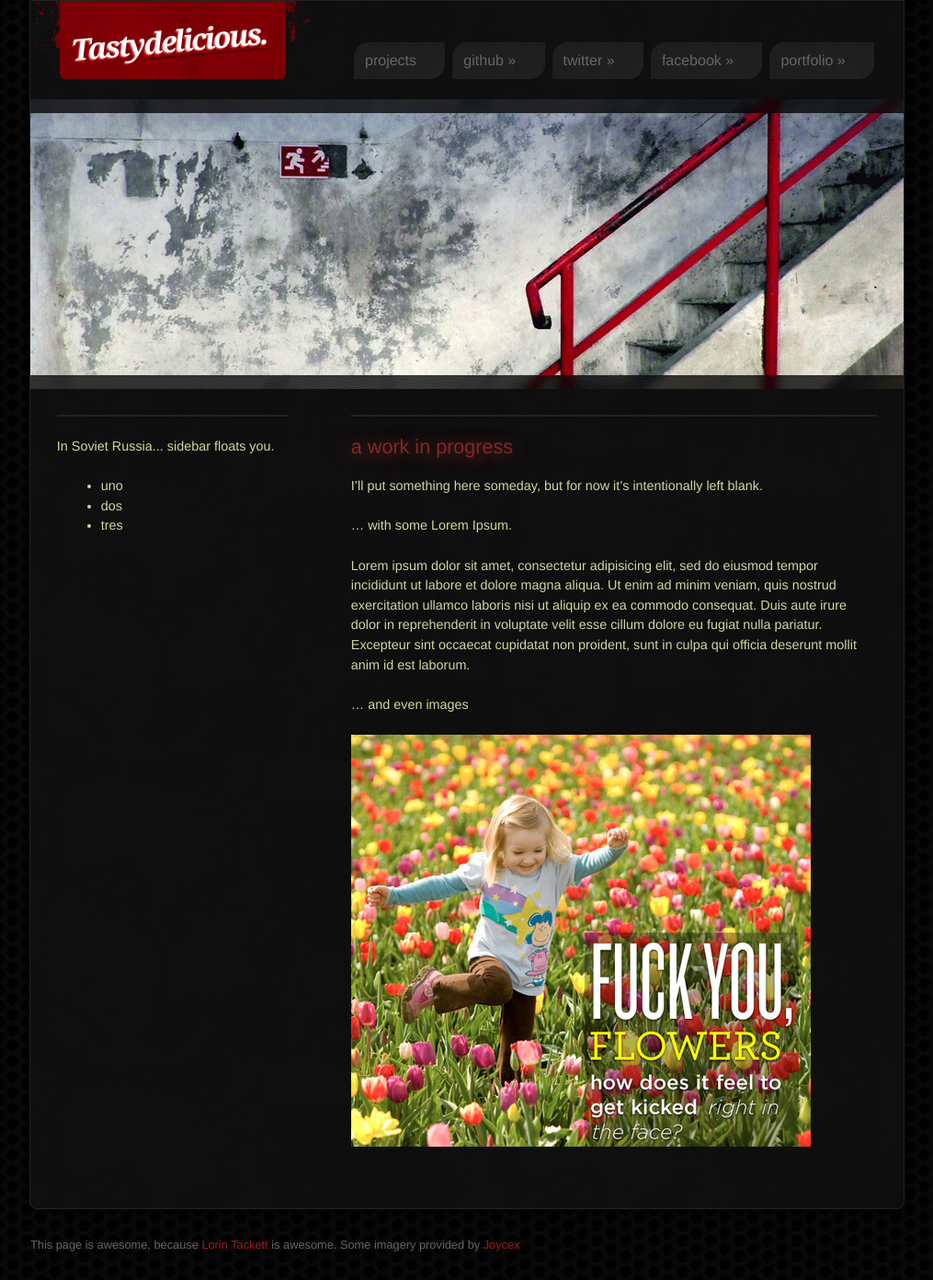
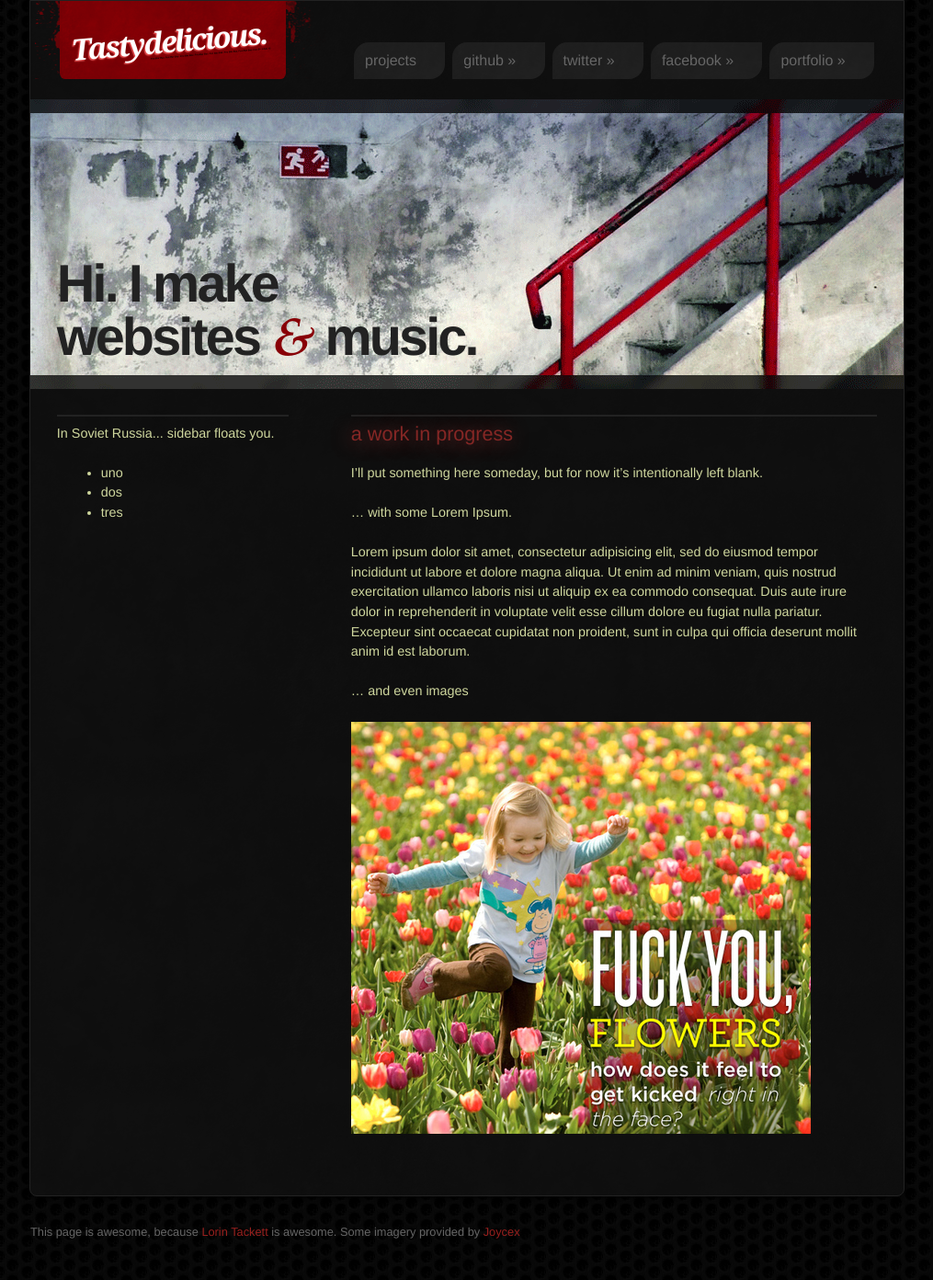
Before and after one commit to ltackett/tastydeliciousness, a Jekyll site: the page built from index.markdown, in a window 1280 px wide. Shown: the whole page at 92% size, without its empty margins (132-1147 px from the left). Built offline with Jekyll 4.4.1, drawn with Linux system fonts in a browser that asks for light colours; Markdown is read by kramdown in place of the engine named in the settings; comment, search, counter and statistics services are not loaded.

Commit message:
messagey-bit and some ampersand love

```diff
--- a/_layouts/default.html
+++ b/_layouts/default.html
@@ -44,7 +40,7 @@ imgs: images/sauce
                 <div id="logo">
                     <div id="inner-logo">
                         <h1><a href="index.html">Tastydelicious.</a></h1>
-                        <p>Foo Bar Baz. Foo Bar Baz. Foo Bar Baz. Foo Bar Baz. Foo Bar Baz. Foo Bar Baz. Foo Bar Baz. Foo B-- o hai. =)</p>
+                        <p>Foo Bar Baz.</p>
                     </div>
                 </div>
             </div>
@@ -64,6 +60,10 @@ imgs: images/sauce
 
         </div>
         <div id="content">
+
+            <div id="messagy-bit">
+                <h2>Hi. I make<br />websites <span class="amp">&amp;</span> music.</h2>
+            </div>
 
             <div class="primary-column">
                 <div class="block">
--- a/stylesheets/screen.css
+++ b/stylesheets/screen.css
@@ -210,22 +210,27 @@ a img {
     color: #111111; }
 
 /* line 12, ../sass/screen.sass */
-html, html body {
+body {
   font-family: "Helvetica Neue", helvetica, arial, sans-serif; }
 
 /* line 15, ../sass/screen.sass */
+#content span.amp {
+  font-family: "Palatino Linotype", Constantia, Times, "Times New Roman", serif;
+  font-style: italic; }
+
+/* line 19, ../sass/screen.sass */
 body {
   background: url(../images/mesh.png) #121212; }
 
-/* line 18, ../sass/screen.sass */
+/* line 22, ../sass/screen.sass */
 a.base, #wrapper #content a, #footer a {
   color: #99201e;
   text-decoration: none; }
-  /* line 21, ../sass/screen.sass */
+  /* line 25, ../sass/screen.sass */
   a.base:hover, #wrapper #content a:hover, #footer a:hover {
     text-decoration: underline; }
 
-/* line 24, ../sass/screen.sass */
+/* line 28, ../sass/screen.sass */
 #wrapper {
   width: 950px;
   margin: 0 auto;
@@ -259,17 +264,17 @@ a.base, #wrapper #content a, #footer a {
   /* line 8, ../../../../../Library/Ruby/Gems/1.8/gems/compass-0.10.0.rc5/frameworks/compass/stylesheets/compass/utilities/general/_hacks.scss */
   #wrapper {
     display: block; }
-  /* line 32, ../sass/screen.sass */
+  /* line 36, ../sass/screen.sass */
   #wrapper #content {
     overflow: hidden;
     color: #cfd79e;
     font-size: 90%; }
-    /* line 37, ../sass/screen.sass */
-    #wrapper #content h1, #wrapper #content h2, #wrapper #content h3, #wrapper #content h4, #wrapper #content h5, #wrapper #content h6 {
+    /* line 41, ../sass/screen.sass */
+    #wrapper #content h3, #wrapper #content h4, #wrapper #content h5, #wrapper #content h6 {
       text-shadow: -2px 2px 20px rgba(255, 100, 100, 0.5);
       color: #852725; }
 
-/* line 47, ../sass/screen.sass */
+/* line 54, ../sass/screen.sass */
 .link-box {
   display: -moz-box;
   display: -webkit-box;
@@ -277,8 +282,65 @@ a.base, #wrapper #content a, #footer a {
   height: 100%;
   width: 100%;
   margin-top: 2.8em; }
+  /* line 60, ../sass/screen.sass */
+  .link-box a {
+    -moz-transition-property: all;
+    -webkit-transition-property: all;
+    -o-transition-property: all;
+    transition-property: all;
+    -moz-transition-duration: 0.3s;
+    -webkit-transition-duration: 0.3s;
+    -o-transition-duration: 0.3s;
+    transition-duration: 0.3s;
+    -moz-transition-timing-function: ease-in-out;
+    -webkit-transition-timing-function: ease-in-out;
+    -o-transition-timing-function: ease-in-out;
+    transition-timing-function: ease-in-out;
+    border-top-left-radius: 1em;
+    -moz-border-radius-topleft: 1em;
+    -webkit-border-top-left-radius: 1em;
+    -moz-border-radius-topleft: 1em;
+    -webkit-border-top-left-radius: 1em;
+    -o-border-top-left-radius: 1em;
+    -ms-border-top-left-radius: 1em;
+    -khtml-border-top-left-radius: 1em;
+    border-top-left-radius: 1em;
+    border-bottom-right-radius: 1em;
+    -moz-border-radius-bottomright: 1em;
+    -webkit-border-bottom-right-radius: 1em;
+    -moz-border-radius-bottomright: 1em;
+    -webkit-border-bottom-right-radius: 1em;
+    -o-border-bottom-right-radius: 1em;
+    -ms-border-bottom-right-radius: 1em;
+    -khtml-border-bottom-right-radius: 1em;
+    border-bottom-right-radius: 1em;
+    -moz-box-flex: 1;
+    -webkit-box-flex: 1;
+    box-flex: 1;
+    display: block;
+    display: block;
+    color: #666666;
+    padding: 0.75em;
+    vertical-align: 0;
+    margin-right: 0.5em;
+    text-decoration: none;
+    background-image: url(../images/fabric.png);
+    background-color: #222222;
+    background-attachment: fixed;
+    white-space: nowrap; }
+    /* line 75, ../sass/screen.sass */
+    .link-box a[rel="external"]:after {
+      content: " »"; }
+    /* line 77, ../sass/screen.sass */
+    .link-box a:hover {
+      color: white;
+      background-color: #8b0006;
+      padding-right: 85px; }
+    /* line 81, ../sass/screen.sass */
+    .link-box a:last-child, .link-box a:last-child:hover {
+      margin-right: 0; }
 
-/* line 56, ../sass/screen.sass */
+/* line 87, ../sass/screen.sass */
 #header {
   overflow: hidden;
   display: inline-block;
@@ -287,7 +349,7 @@ a.base, #wrapper #content a, #footer a {
   #header {
     display: block; }
 
-/* line 60, ../sass/screen.sass */
+/* line 91, ../sass/screen.sass */
 #logo {
   border-bottom-left-radius: 0.4em;
   -moz-border-radius-bottomleft: 0.4em;
@@ -310,7 +372,7 @@ a.base, #wrapper #content a, #footer a {
   padding-top: 1em;
   margin: 0 2em;
   background: url(../images/fabric.png) #8b0006; }
-  /* line 65, ../sass/screen.sass */
+  /* line 96, ../sass/screen.sass */
   #logo #inner-logo {
     -moz-transform-origin: 20% 50%;
     -webkit-transform-origin: 20% 50%;
@@ -321,10 +383,10 @@ a.base, #wrapper #content a, #footer a {
     -o-transform: scale(0.5) rotate(-5deg);
     transform: scale(0.5) rotate(-5deg);
     width: 28em; }
-    /* line 69, ../sass/screen.sass */
+    /* line 100, ../sass/screen.sass */
     .csstransforms #logo #inner-logo {
       margin-left: -2em; }
-  /* line 73, ../sass/screen.sass */
+  /* line 104, ../sass/screen.sass */
   #logo h1 {
     text-shadow: -0.04em 0.04em 0.04em rgba(255, 100, 100, 0.8);
     letter-spacing: -0.07em;
@@ -333,77 +395,22 @@ a.base, #wrapper #content a, #footer a {
     font-size: 4em;
     font-weight: bold;
     font-style: italic; }
-    /* line 82, ../sass/screen.sass */
+    /* line 113, ../sass/screen.sass */
     #logo h1 a {
       color: white;
       text-decoration: none; }
-  /* line 86, ../sass/screen.sass */
+  /* line 117, ../sass/screen.sass */
   #logo p {
     color: black;
     margin-left: 34em;
     font-size: 5px;
     font-style: italic;
     font-weight: bold; }
+    /* line 126, ../sass/screen.sass */
+    #logo p:after {
+      content: " Foo Bar Baz. Foo Bar Baz. Foo Bar Baz. Foo Bar Baz. Foo Bar Baz. Foo Bar Baz. Foo B-- o hai. =)"; }
 
-/* line 99, ../sass/screen.sass */
-.link-box a {
-  -moz-transition-property: all;
-  -webkit-transition-property: all;
-  -o-transition-property: all;
-  transition-property: all;
-  -moz-transition-duration: 0.3s;
-  -webkit-transition-duration: 0.3s;
-  -o-transition-duration: 0.3s;
-  transition-duration: 0.3s;
-  -moz-transition-timing-function: ease-in-out;
-  -webkit-transition-timing-function: ease-in-out;
-  -o-transition-timing-function: ease-in-out;
-  transition-timing-function: ease-in-out;
-  border-top-left-radius: 1em;
-  -moz-border-radius-topleft: 1em;
-  -webkit-border-top-left-radius: 1em;
-  -moz-border-radius-topleft: 1em;
-  -webkit-border-top-left-radius: 1em;
-  -o-border-top-left-radius: 1em;
-  -ms-border-top-left-radius: 1em;
-  -khtml-border-top-left-radius: 1em;
-  border-top-left-radius: 1em;
-  border-bottom-right-radius: 1em;
-  -moz-border-radius-bottomright: 1em;
-  -webkit-border-bottom-right-radius: 1em;
-  -moz-border-radius-bottomright: 1em;
-  -webkit-border-bottom-right-radius: 1em;
-  -o-border-bottom-right-radius: 1em;
-  -ms-border-bottom-right-radius: 1em;
-  -khtml-border-bottom-right-radius: 1em;
-  border-bottom-right-radius: 1em;
-  -moz-box-flex: 1;
-  -webkit-box-flex: 1;
-  box-flex: 1;
-  display: block;
-  display: block;
-  color: #666666;
-  padding: 0.75em;
-  vertical-align: 0;
-  margin-right: 0.5em;
-  text-decoration: none;
-  background-image: url(../images/fabric.png);
-  background-color: #222222;
-  background-attachment: fixed;
-  white-space: nowrap; }
-  /* line 114, ../sass/screen.sass */
-  .link-box a[rel="external"]:after {
-    content: " »"; }
-  /* line 116, ../sass/screen.sass */
-  .link-box a:hover {
-    color: white;
-    background-color: #8b0006;
-    padding-right: 85px; }
-  /* line 120, ../sass/screen.sass */
-  .link-box a:last-child, .link-box a:last-child:hover {
-    margin-right: 0; }
-
-/* line 126, ../sass/screen.sass */
+/* line 132, ../sass/screen.sass */
 .primary-column {
   display: inline;
   float: left;
@@ -415,7 +422,7 @@ a.base, #wrapper #content a, #footer a {
   * html .primary-column {
     overflow-x: hidden; }
 
-/* line 130, ../sass/screen.sass */
+/* line 136, ../sass/screen.sass */
 .secondary-column {
   display: inline;
   float: left;
@@ -425,29 +432,43 @@ a.base, #wrapper #content a, #footer a {
   * html .secondary-column {
     overflow-x: hidden; }
 
-/* line 135, ../sass/screen.sass */
+/* line 141, ../sass/screen.sass */
 .primary-column .block,
 .secondary-column .block {
   margin: 2em;
   border-top: 2px solid #222222; }
-  /* line 139, ../sass/screen.sass */
+  /* line 145, ../sass/screen.sass */
   #header .primary-column .block, #header
   .secondary-column .block {
     margin-bottom: 0;
     margin-top: 0;
     border: none; }
 
-/* line 148, ../sass/screen.sass */
-#content {
+/* line 156, ../sass/screen.sass */
+#content #messagy-bit {
+  position: relative;
   background: url(../images/masthead.png) 0 0 no-repeat;
   margin-top: 1.5em;
-  padding-top: 315px; }
-  /* line 154, ../sass/screen.sass */
-  #content .primary-column > .block,
-  #content .secondary-column > .block {
-    padding-top: 1.5em; }
+  min-height: 315px; }
+  /* line 162, ../sass/screen.sass */
+  #content #messagy-bit h2 {
+    position: absolute;
+    top: 3em;
+    left: 0.5em;
+    margin: 0;
+    line-height: 1em;
+    letter-spacing: -0.05em;
+    font-size: 4em;
+    font-weight: bold; }
+  /* line 173, ../sass/screen.sass */
+  #content #messagy-bit span.amp {
+    color: #880006; }
+/* line 179, ../sass/screen.sass */
+#content .primary-column > .block,
+#content .secondary-column > .block {
+  padding-top: 0.5em; }
 
-/* line 160, ../sass/screen.sass */
+/* line 185, ../sass/screen.sass */
 #footer {
   width: 950px;
   margin: 0 auto;
```
Also changed, not shown: other parts of _layouts/default.html (+0 -4 lines), sass/screen.sass (+59 -34 lines).
